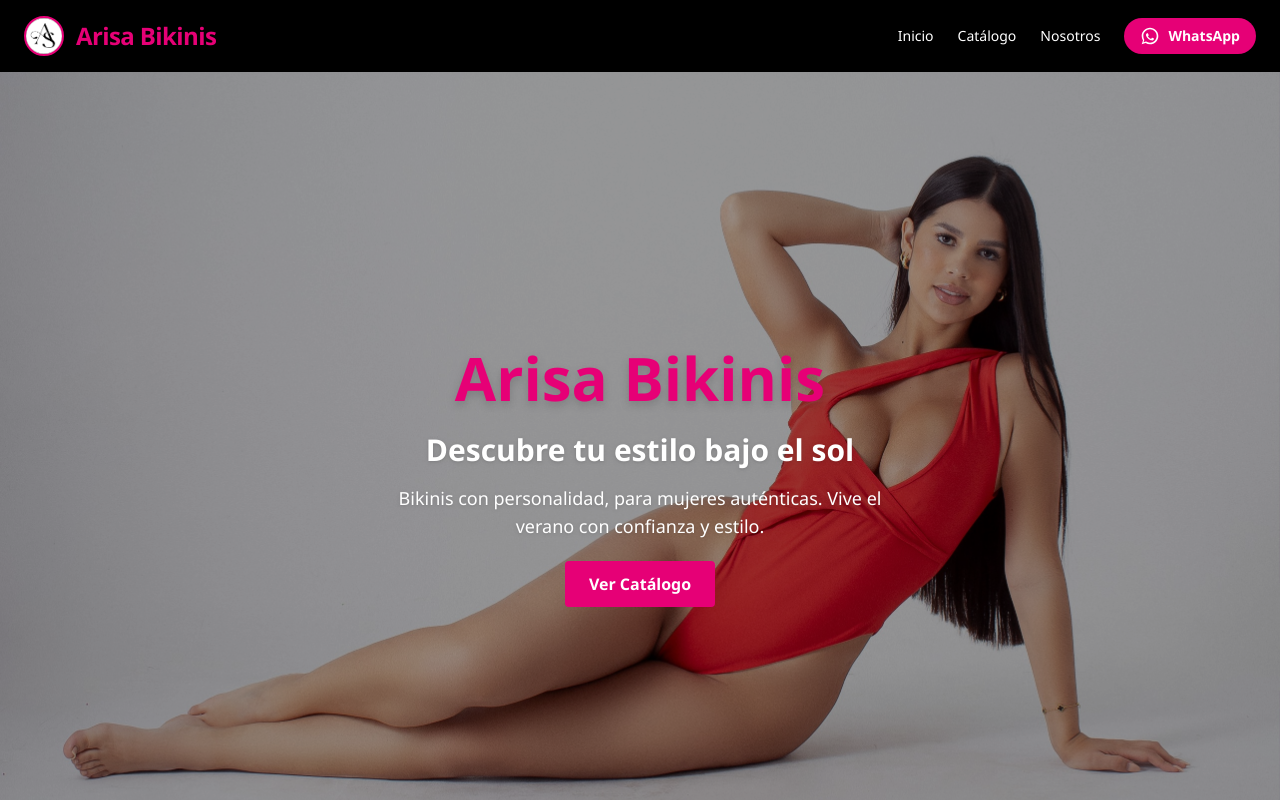
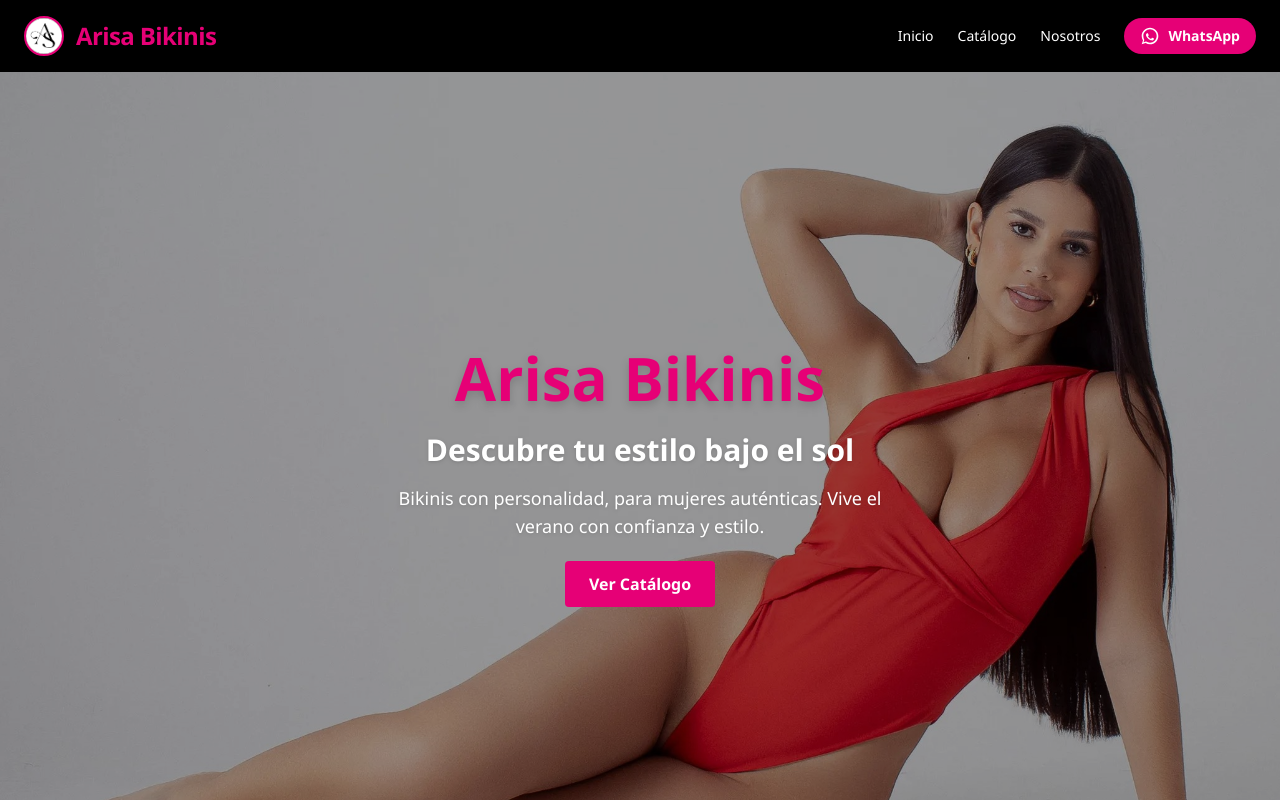
Before and after one commit to jaev1996/arisa-bikinis, a Next.js app: page / in a window 1280 px wide. Shown: the top 800 px of the page. Built offline with nearby package versions, Linux system fonts and the light colour scheme.

Commit message:
feat: Implementa preloader y animación de scroll en el hero

```diff
--- a/app/page.tsx
+++ b/app/page.tsx
@@ -1,40 +1,129 @@
 'use client';
-import { motion } from 'framer-motion';
+import { useEffect, useRef } from 'react';
+import gsap from 'gsap';
+import ScrollTrigger from 'gsap/ScrollTrigger';
 import Link from 'next/link';
 
+gsap.registerPlugin(ScrollTrigger);
+
 export default function HomePage() {
+  const loaderRef = useRef(null);
+  const loaderTextRef = useRef(null);
+  const heroSectionRef = useRef(null);
+  const heroImageRef = useRef(null);
+  const heroTextRef = useRef(null);
+  const sectionRef = useRef(null);
+
+  useEffect(() => {
+    // gsap.context() es la forma recomendada de usar GSAP en React.
+    // Agrupa todas las animaciones y facilita la limpieza cuando el componente se desmonta.
+    const ctx = gsap.context(() => {
+      // 1. Animación del Preloader
+      gsap
+        .timeline()
+        .to(loaderTextRef.current, { opacity: 0, duration: 0.5, delay: 1 })
+        .to(loaderRef.current, {
+          yPercent: -100,
+          duration: 1,
+          ease: 'power2.inOut',
+        });
+
+      // 2. Animación del Hero con Scroll
+      // Estado inicial de la imagen (más grande y un poco desplazada para evitar bordes)
+      gsap.set(heroImageRef.current, { scale: 1.25, yPercent: -10 });
+
+      gsap
+        .timeline({
+          scrollTrigger: {
+            trigger: heroSectionRef.current,
+            start: 'top top',
+            end: '+=100%', // La animación durará lo que tarde el usuario en scrollear el 100% de la altura de la ventana
+            scrub: true, // Conecta la animación directamente al scroll
+            pin: true, // ¡Esta es la propiedad mágica que fija la sección!
+          },
+        })
+        .to(heroImageRef.current, { scale: 1, yPercent: 0, ease: 'none' }, 0) // La imagen vuelve a su tamaño original
+        .to(heroTextRef.current, { opacity: 0, y: -150, ease: 'power1.in' }, 0); // El texto se desvanece y sube
+
+      // 3. Animación de la sección "Hola, soy una sección con GSAP!"
+      gsap.from(sectionRef.current, {
+        opacity: 0,
+        y: 50,
+        duration: 1,
+        scrollTrigger: {
+          trigger: sectionRef.current,
+          start: 'top 80%',
+          toggleActions: 'play none none none', // La animación solo se ejecuta una vez
+        },
+      });
+    });
+
+    return () => ctx.revert(); // Función de limpieza que revierte todas las animaciones del contexto.
+  }, []);
+
   return (
+    <>
+      {/* Preloader de carga */}
+      <div
+        ref={loaderRef}
+        className="fixed top-0 left-0 w-full h-full bg-pink-50 z-50 flex items-center justify-center"
+      >
+        <h1
+          ref={loaderTextRef}
+          className="text-4xl text-pink-600 font-bold animate-pulse"
+        >
+          Arisa
+        </h1>
+      </div>
+
       <main className="bg-white text-black">
         {/* Hero principal */}
         <section
-        className="relative min-h-[70vh] sm:h-screen bg-cover bg-center flex items-center justify-center text-white"
+          ref={heroSectionRef}
+          className="relative h-screen flex items-center justify-center text-white overflow-hidden"
+        >
+          <div
+            ref={heroImageRef}
+            className="absolute top-0 left-0 w-full h-full bg-cover"
             style={{
-          backgroundImage: `url('/images/hero-bikini.jpeg')`,
-          backgroundPosition: 'center 60%', // centra la modelo en móviles
+              backgroundImage: `url('/images/hero.jpg')`,
+              backgroundPosition: 'center 60%',
             }}
-      >
-        <div className="bg-black/40 w-full h-full absolute top-0 left-0 z-0" />
-        <motion.div
-          className="z-10 text-center max-w-xl px-4 w-full"
-          initial={{ opacity: 0, y: 20 }}
-          animate={{ opacity: 1, y: 0 }}
-          transition={{ duration: 1 }}
-        >
-          <h1 className="text-4xl sm:text-6xl font-extrabold mb-6 drop-shadow-lg text-pink-600">Arisa Bikinis</h1>
-          <h2 className="text-xl sm:text-3xl font-bold mb-4 text-white drop-shadow">Descubre tu estilo bajo el sol</h2>
-          <p className="mb-8 text-base sm:text-lg text-white drop-shadow">Bikinis con personalidad, para mujeres auténticas. Vive el verano con confianza y estilo.</p>
+          />
+          <div className="bg-black/40 w-full h-full absolute top-0 left-0 z-10" />
+          <div ref={heroTextRef} className="z-20 text-center max-w-xl px-4 w-full">
+            <h1 className="text-4xl sm:text-6xl font-extrabold mb-6 drop-shadow-lg text-pink-600">
+              Arisa Bikinis
+            </h1>
+            <h2 className="text-xl sm:text-3xl font-bold mb-4 text-white drop-shadow">
+              Descubre tu estilo bajo el sol
+            </h2>
+            <p className="mb-8 text-base sm:text-lg text-white drop-shadow">
+              Bikinis con personalidad, para mujeres auténticas. Vive el verano
+              con confianza y estilo.
+            </p>
             <Link
               href="/catalogo"
               className="bg-pink-600 hover:bg-pink-700 px-4 sm:px-6 py-2 sm:py-3 rounded text-white font-semibold transition text-sm sm:text-base"
             >
               Ver Catálogo
             </Link>
-        </motion.div>
+          </div>
+        </section>
+
+        {/* Sección animada */}
+        <section ref={sectionRef} className="py-20 px-6 text-center">
+          <h2 className="text-3xl font-bold mb-6">¡Hola, soy una sección con GSAP!</h2>
+          <p className="text-lg text-neutral-600">
+            Aparezco suavemente cuando haces scroll 🪄
+          </p>
         </section>
 
         {/* Categorías */}
         <section className="py-12 sm:py-20 px-4 sm:px-6 text-center">
-        <h2 className="text-2xl sm:text-3xl font-bold mb-8 sm:mb-12">Explora nuestras categorías</h2>
+          <h2 className="text-2xl sm:text-3xl font-bold mb-8 sm:mb-12">
+            Explora nuestras categorías
+          </h2>
           <div className="grid grid-cols-1 md:grid-cols-3 gap-6 sm:gap-8 max-w-6xl mx-auto">
             {[
               { nombre: 'Bikinis', imagen: '/images/cat-bikini.jpeg' },
@@ -48,7 +137,9 @@
                     alt={cat.nombre}
                     className="w-full h-56 sm:h-[400px] object-cover"
                   />
-                <div className="bg-black text-white p-2 sm:p-4 font-semibold text-base sm:text-lg">{cat.nombre}</div>
+                  <div className="bg-black text-white p-2 sm:p-4 font-semibold text-base sm:text-lg">
+                    {cat.nombre}
+                  </div>
                 </div>
               </Link>
             ))}
@@ -58,18 +149,21 @@
         {/* ¿Quiénes somos? */}
         <section className="bg-pink-50 py-12 sm:py-20 px-4 sm:px-6">
           <div className="max-w-5xl mx-auto grid grid-cols-1 md:grid-cols-2 gap-8 sm:gap-12 items-center">
-          <img
-            src="/images/about-us.jpeg"
-            alt="Nosotros"
-            className="w-full h-56 sm:h-[400px] object-cover rounded-lg shadow-md mb-6 md:mb-0"
-          />
+            <img src="/images/about-us.jpeg" alt="Nosotros" className="w-full h-56 sm:h-[400px] object-cover rounded-lg shadow-md mb-6 md:mb-0" />
             <div>
-            <h2 className="text-2xl sm:text-3xl font-bold mb-4">¿Quiénes somos?</h2>
+              <h2 className="text-2xl sm:text-3xl font-bold mb-4">
+                ¿Quiénes somos?
+              </h2>
               <p className="text-base sm:text-lg text-neutral-700 leading-relaxed mb-4">
-              En <strong>Arisa Bikinis</strong>, celebramos la belleza y la autenticidad de cada mujer. Diseñamos trajes de baño que combinan estilo, comodidad y confianza, con materiales de calidad y diseños que se adaptan a ti.
+                En <strong>Arisa Bikinis</strong>, celebramos la belleza y la
+                autenticidad de cada mujer. Diseñamos trajes de baño que combinan
+                estilo, comodidad y confianza, con materiales de calidad y diseños
+                que se adaptan a ti.
               </p>
               <p className="text-base sm:text-lg text-neutral-700 leading-relaxed">
-              Nacimos en Venezuela con una sola misión: que cada mujer se sienta increíble en su propia piel, ya sea en la playa, en la piscina o en la ciudad. Únete a nuestra comunidad y lleva el sol contigo.
+                Nacimos en Venezuela con una sola misión: que cada mujer se sienta
+                increíble en su propia piel, ya sea en la playa, en la piscina o
+                en la ciudad. Únete a nuestra comunidad y lleva el sol contigo.
               </p>
             </div>
           </div>
@@ -78,13 +172,21 @@
         {/* Coming Soon Nueva Colección */}
         <section className="py-16 sm:py-24 px-4 sm:px-6 text-center bg-gradient-to-r from-pink-400 via-pink-500 to-pink-600 text-white rounded-lg shadow-lg mt-8">
           <div className="max-w-2xl mx-auto">
-          <h2 className="text-3xl sm:text-5xl font-extrabold mb-4 drop-shadow-lg">¡Nueva Colección Próximamente!</h2>
-          <p className="text-lg sm:text-2xl mb-6 font-semibold">Prepárate para descubrir los diseños más frescos y atrevidos de Arisa Bikinis. Muy pronto disponible.</p>
+            <h2 className="text-3xl sm:text-5xl font-extrabold mb-4 drop-shadow-lg">
+              ¡Nueva Colección Próximamente!
+            </h2>
+            <p className="text-lg sm:text-2xl mb-6 font-semibold">
+              Prepárate para descubrir los diseños más frescos y atrevidos de
+              Arisa Bikinis. Muy pronto disponible.
+            </p>
             <div className="flex justify-center">
-            <span className="inline-block bg-white text-pink-600 font-bold px-6 py-3 rounded-full text-lg shadow-lg animate-pulse">Coming Soon</span>
+              <span className="inline-block bg-white text-pink-600 font-bold px-6 py-3 rounded-full text-lg shadow-lg animate-pulse">
+                Coming Soon
+              </span>
             </div>
           </div>
         </section>
       </main>
+    </>
   );
 }
--- a/package.json
+++ b/package.json
@@ -10,6 +10,7 @@
   },
   "dependencies": {
     "framer-motion": "^12.23.9",
+    "gsap": "^3.13.0",
     "next": "15.4.4",
     "react": "19.1.0",
     "react-dom": "19.1.0"
```
Also changed, not shown: public/images/hero.jpg (added), 1 other file (tests, documents, lock files or other folders). Lines whose indentation alone changed are shown as unchanged.
